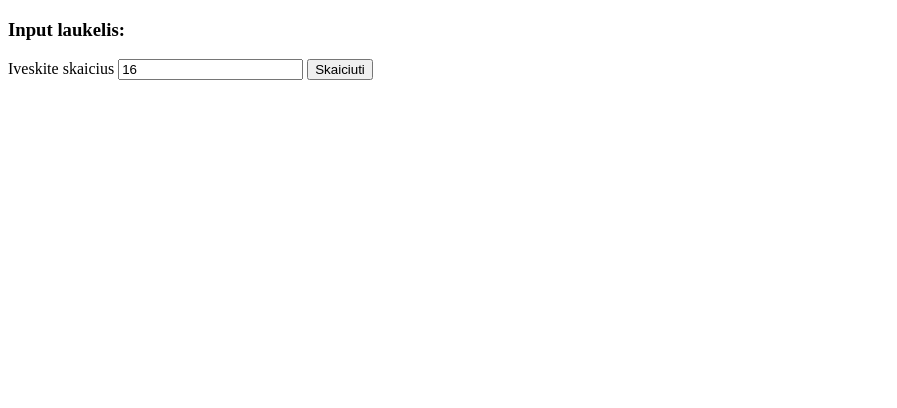
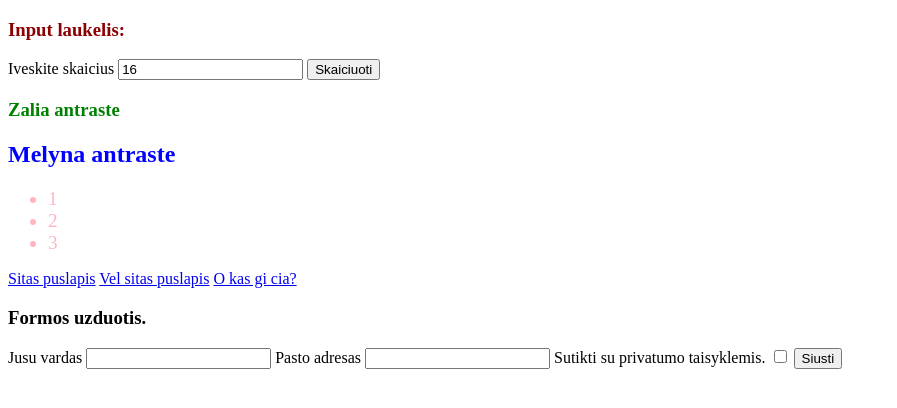
Before and after one commit to LBockus/klases-darbai, a plain HTML site: page tmp/JS_funkcijos.html in a window 1280 px wide. Shown: the whole page, without its empty margins (0-897 px from the left). Drawn offline with Linux system fonts and the light colour scheme.

Commit message:
added html css and javascript tasks

```diff
--- /dev/null
+++ b/css/JS_funkcijos.css
@@ -0,0 +1,20 @@
+#label {
+    color: darkred;
+}
+
+.zalia {
+    color: green;
+}
+
+.melyna {
+    color: blue;
+}
+
+main > ul li{
+    font-size: larger;
+    color: lightpink;
+}
+
+.nuorodos > a:visited {
+    color: darkblue;
+}
--- a/js/uzduotys.js
+++ b/js/uzduotys.js
@@ -212,3 +212,18 @@ function getNumbersFromInput() {
     let result = sudeti(numArray, 'even');
     printToInput(result);
 }
+
+/////////////////////////////////// form check
+
+function formCheck(){
+    let vardas = document.getElementById('vardas').value;
+    let pastas = document.getElementById('pastas').value;
+    let varnele = document.getElementById('pasirinkimas').checked;
+    let validEmail = /^[a-zA-Z0-9.!#$%&'*+/=?^_`{|}~-]+@[a-zA-Z0-9-]+(?:\.[a-zA-Z0-9-]+)*$/;
+    if(typeof vardas === 'string' && validEmail.test(pastas) && varnele) {
+        alert('Forma uzpildyta teisingai');
+    }
+    else {
+        alert('Reikia uzpildyti visus laukus teisingai!');
+    }
+}
--- a/tmp/JS_funkcijos.html
+++ b/tmp/JS_funkcijos.html
@@ -3,15 +3,43 @@
 <head>
     <meta charset="UTF-8">
     <title>JS funkcijos</title>
+    <link rel="stylesheet" href="../css/JS_funkcijos.css">
 
 </head>
 <body>
-    <h3>Input laukelis:</h3>
-    <form action="">
-        <label for="tekstas">Iveskite skaicius</label>
-        <input type="text" id="tekstas" name="tekstas">
-        <input type="button" value="Skaiciuti" onclick="getNumbersFromInput()">
-    </form>
+    <header></header>
+    <main>
+        <h3 id="label">Input laukelis:</h3>
+        <form action="">
+            <label for="tekstas">Iveskite skaicius</label>
+            <input type="text" id="tekstas" name="tekstas">
+            <input type="button" value="Skaiciuoti" onclick="getNumbersFromInput()">
+        </form>
+        <h3 class="zalia">Zalia antraste</h3>
+        <h2 class="melyna">Melyna antraste</h2>
+        <ul>
+            <li>1</li>
+            <li>2</li>
+            <li>3</li>
+        </ul>
+        <div class="nuorodos">
+            <a href="JS_funkcijos.html">Sitas puslapis</a>
+            <a href="JS_funkcijos.html">Vel sitas puslapis</a>
+            <a href="JS_funkcijos.html">O kas gi cia?</a>
+        </div>
+    </main>
+    <aside>
+        <h3>Formos uzduotis.</h3>
+        <form action="">
+            <label for="vardas">Jusu vardas</label>
+            <input type="text" id="vardas">
+            <label for="pastas"> Pasto adresas</label>
+            <input type="text" id="pastas">
+            <label for="pasirinkimas">Sutikti su privatumo taisyklemis.</label>
+            <input type="checkbox" id="pasirinkimas">
+            <input type="button" value="Siusti" onclick="formCheck()">
+    </aside>
+    <footer></footer>
     <script src="../js/uzduotys.js"></script>
 </body>
 </html>
```
